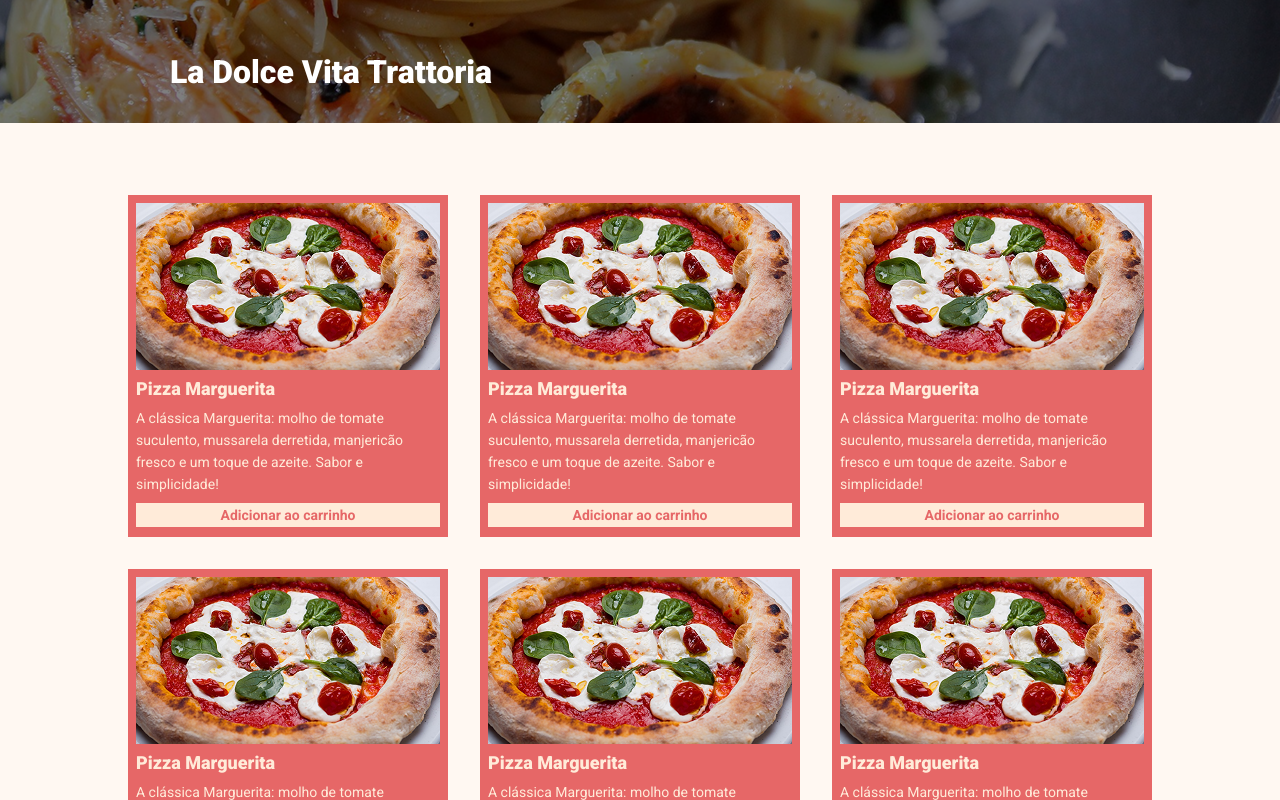
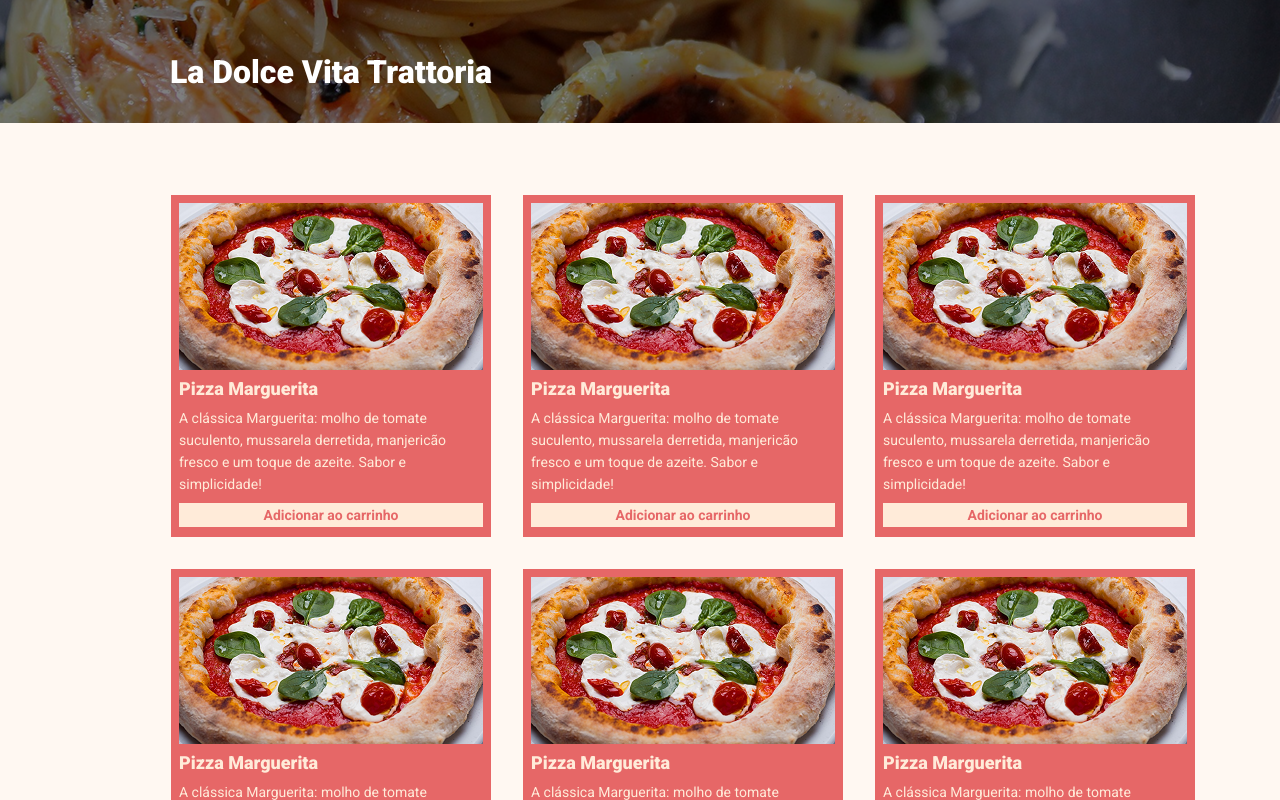
Before and after one commit to pedroeso/efood, a React (Create React App) app: page /categories in a window 1280 px wide. Shown: the part 320-1120 px from the top of the page. Built offline with nearby package versions, Linux system fonts and the light colour scheme; a web font is replaced by a local one.

Commit message:
alinhando o Banner e o Header Com a Lista de Produtos!

```diff
--- a/src/components/Header/styles.ts
+++ b/src/components/Header/styles.ts
@@ -69,6 +69,7 @@ export const FundoTexto = styled.h3`
   top: 210px;
   padding-bottom: 32px;
   padding-left: 170px;
+  width: 1024px;
 `
 
 export const PequenoTexto = styled.h3`
--- a/src/components/ListaSecundaria/styles.ts
+++ b/src/components/ListaSecundaria/styles.ts
@@ -7,7 +7,8 @@ export const Container = styled.section<Omit<Props, 'title' | 'games'>>`
   padding: 32px 0;
   background-color: ${cores.vanilla};
   display: flex;
-  justify-content: center;
+  padding-left: 171px;
+  padding-right: 171px;
 `
 
 export const List = styled.ul`
@@ -17,8 +18,6 @@ export const List = styled.ul`
   margin-top: 40px;
   row-gap: 32px;
   margin: 40px auto;
-  max-width: 1200px;
-  width: 100%;
 `
 
 export const Title = styled.h2`
```
